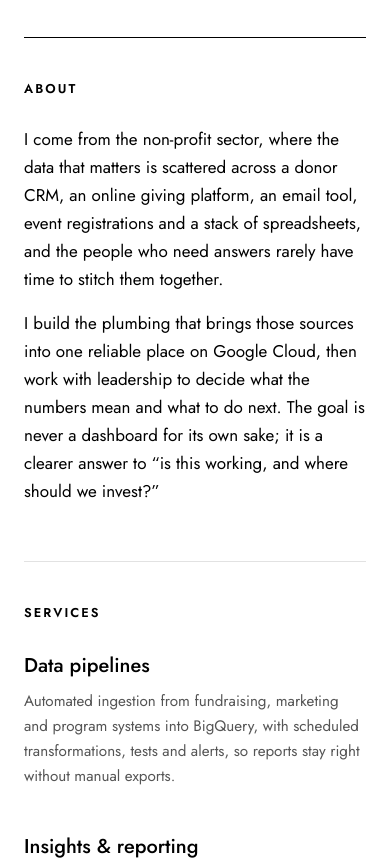
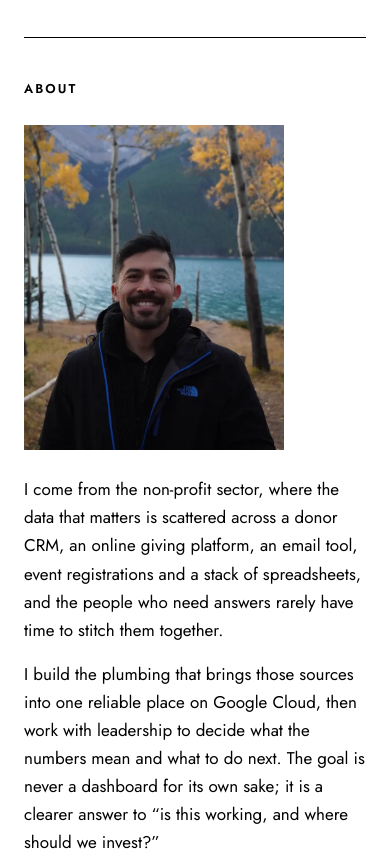
Before and after one commit to MT1co/github-pages-mt1co, a plain HTML site: page dev/index.html in a window 390 px wide. Shown: the part 430-1296 px from the top of the page. Drawn offline with Linux system fonts and the light colour scheme.

Commit message:
Add portrait beside About paragraph on dev site
Co-Authored-By: Claude Sonnet 5.5 <noreply@anthropic.com>
Claude-Session: https://claude.ai/code/session_018hG2xRLxMdRzm8JkTj4Yg9

```diff
--- a/dev/index.html
+++ b/dev/index.html
@@ -43,6 +43,9 @@ section:last-of-type{border-bottom:0}
 h2{font-size:.8rem;font-weight:600;letter-spacing:.16em;text-transform:uppercase;margin:0 0 1.6rem}
 h3{font-size:1.25rem;font-weight:500;margin:0 0 .4rem}
 p{margin:0 0 1rem}
+.about{display:grid;grid-template-columns:1fr 240px;gap:2.5rem;align-items:start}
+.about-text p:last-child{margin-bottom:0}
+.about-photo{width:100%;height:auto;aspect-ratio:4/5;object-fit:cover;object-position:50% 40%;display:block}
 .cols{display:grid;grid-template-columns:repeat(3,1fr);gap:2rem}
 .cols p{color:var(--muted);font-size:.95rem}
 .flow{list-style:none;margin:0 0 2rem;padding:0;display:grid;grid-template-columns:repeat(4,1fr);border:1px solid var(--fg)}
@@ -61,6 +64,8 @@ footer{width:calc(100% - 48px);padding:1.4rem 0 2.6rem;border-top:1px solid var(
 footer a{color:var(--muted)}
 @media (max-width:720px){
   .cols,.principles{grid-template-columns:1fr;gap:1.6rem}
+  .about{grid-template-columns:1fr;gap:1.6rem}
+  .about-photo{order:-1;max-width:260px}
   .flow{grid-template-columns:1fr 1fr}
   .flow li:nth-child(3){border-left:0}
   .flow li:nth-child(n+3){border-top:1px solid var(--fg)}
@@ -87,8 +92,13 @@ footer a{color:var(--muted)}
 
   <section id="about">
     <h2>About</h2>
+    <div class="about">
+    <div class="about-text">
     <p>I come from the non-profit sector, where the data that matters is scattered across a donor CRM, an online giving platform, an email tool, event registrations and a stack of spreadsheets, and the people who need answers rarely have time to stitch them together.</p>
     <p>I build the plumbing that brings those sources into one reliable place on Google Cloud, then work with leadership to decide what the numbers mean and what to do next. The goal is never a dashboard for its own sake; it is a clearer answer to &ldquo;is this working, and where should we invest?&rdquo;</p>
+    </div>
+    <img class="about-photo" src="img/matthew.webp" alt="Matthew Tavares smiling in front of a mountain lake and yellow aspen trees" width="720" height="1080" loading="lazy">
+    </div>
   </section>
 
   <section id="services">
```
Also changed, not shown: dev/img/matthew.webp (added).
